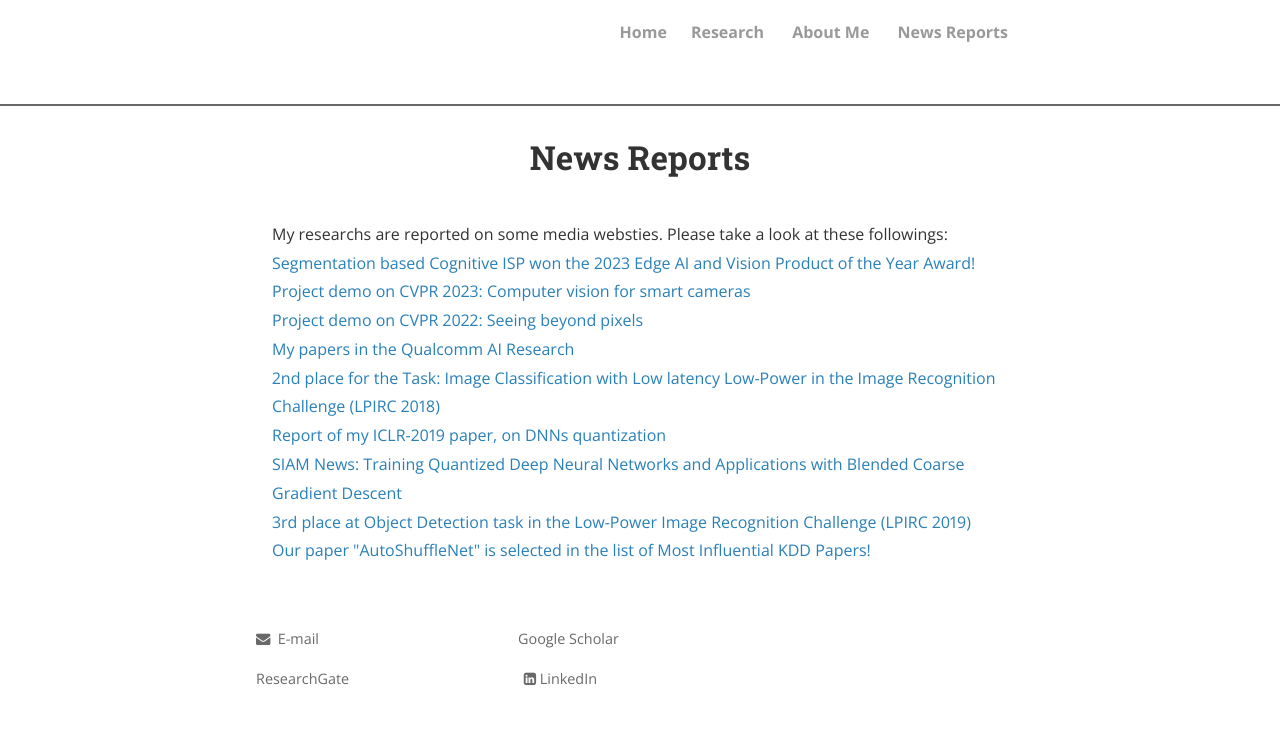
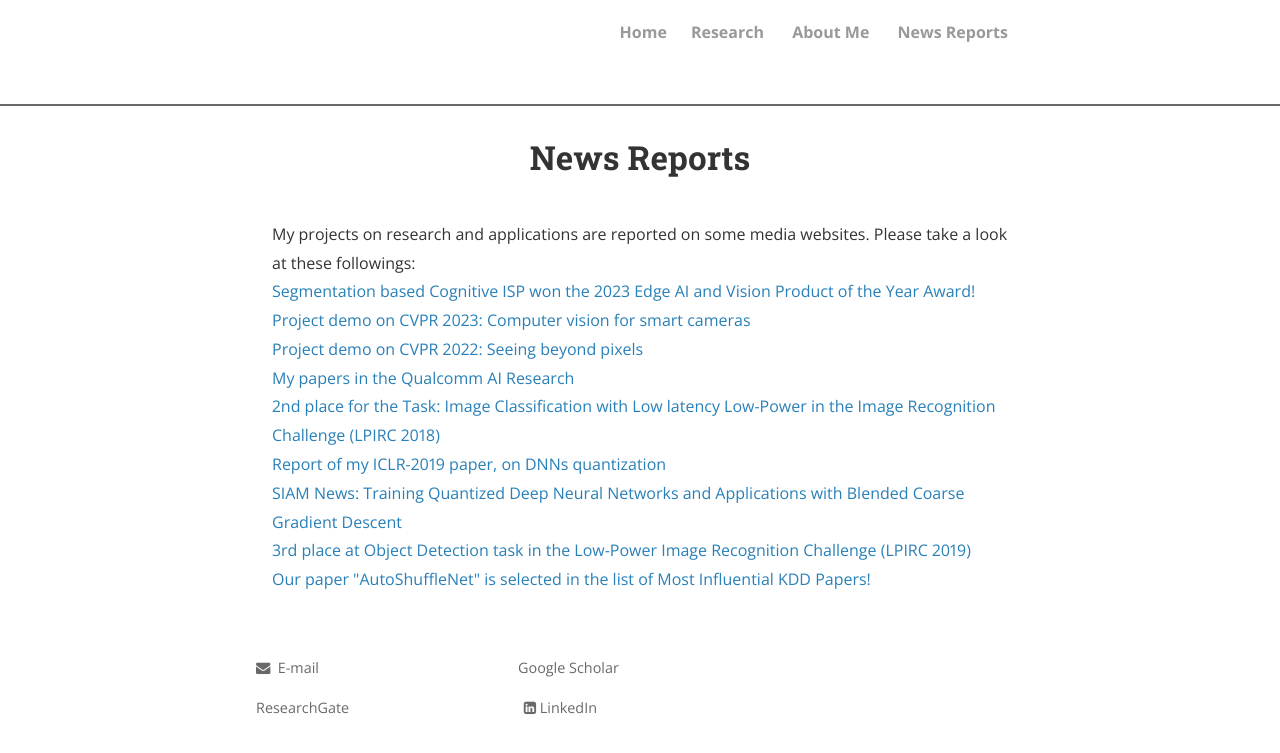
Before and after one commit to zsivine/zsivine.github.io, a Jekyll site: the page built from webreport.html, in a window 1280 px wide. Shown: the top 753 px of the page. Built offline with Jekyll 4.4.1, drawn with Linux system fonts in a browser that asks for light colours; nearby versions of some CDN libraries; comment, search, counter and statistics services are not loaded; a style sheet for code colours, icons or effects is not loaded.

Commit message:
update ISP award

```diff
--- a/webreport.html
+++ b/webreport.html
@@ -3,7 +3,7 @@ layout: page
 title: News Reports
 permalink: /webreport/
 ---
-My researchs are reported on some media websties.
+My projects on research and applications are reported on some media websites.
 Please take a look at these followings:
 <br>
 <a href="https://www.edge-ai-vision.com/2023/05/2023-edge-ai-and-vision-product-of-the-year-award-winner-showcase-qualcomm-cameras-and-sensors/" target="_self">
```
